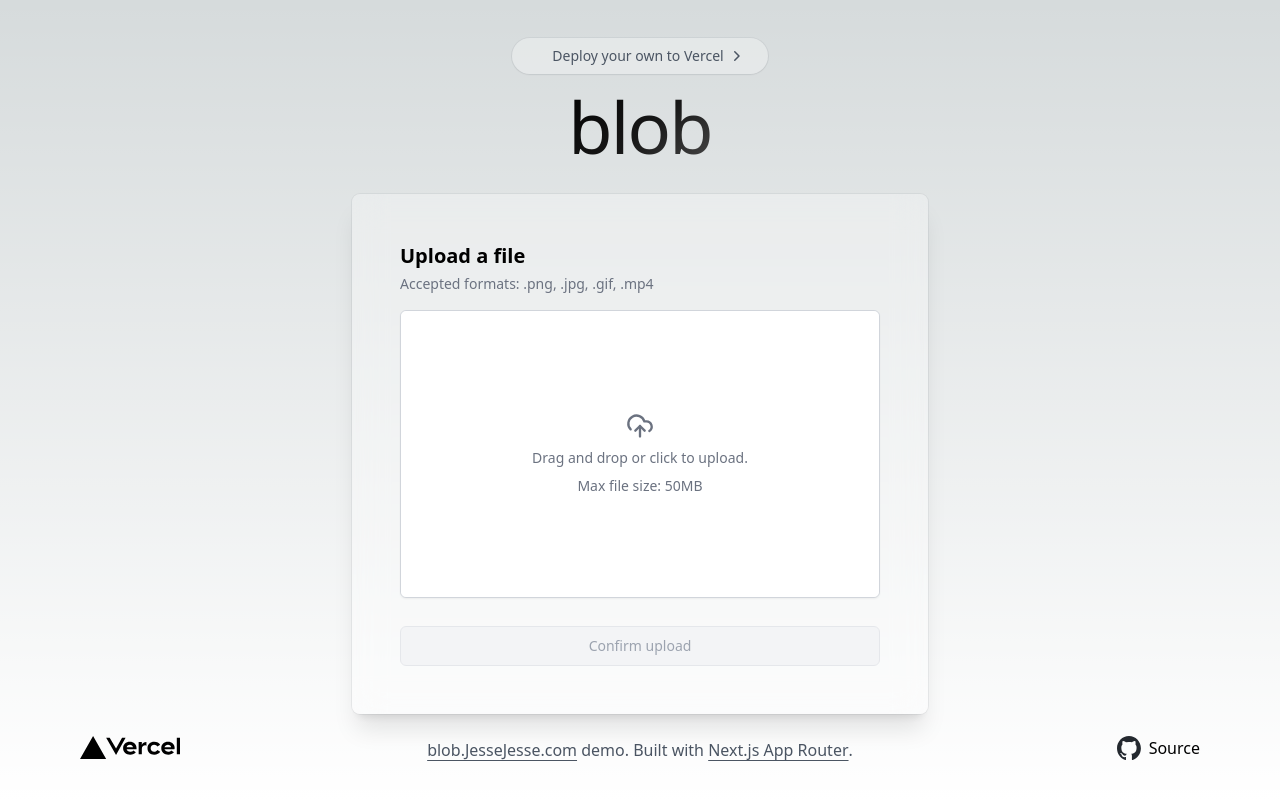
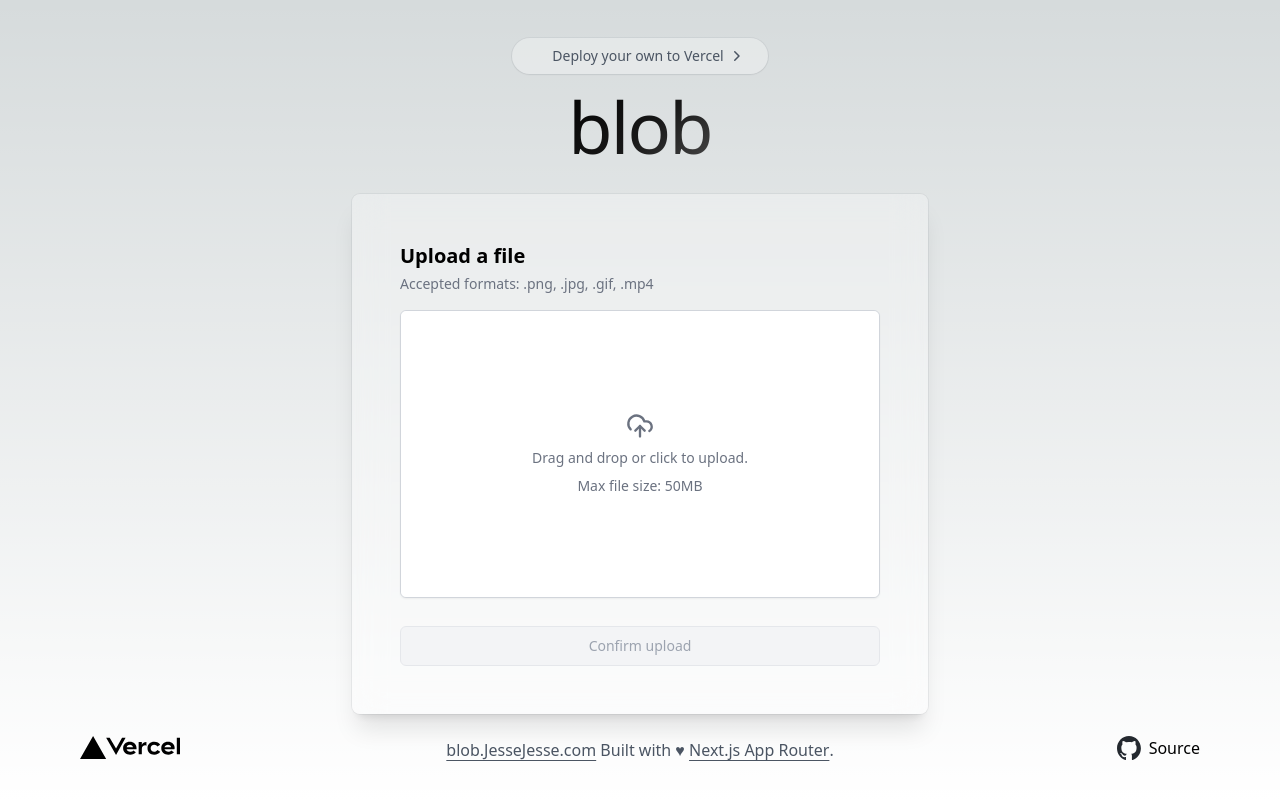
Before and after one commit to sudo-self/blob, a Next.js app: page / in a window 1280 px wide. Built offline with nearby package versions, Linux system fonts and the light colour scheme.

Commit message:
Update page.tsx

```diff
--- a/app/page.tsx
+++ b/app/page.tsx
@@ -28,7 +28,7 @@ export default function Home() {
         >
           blob.JesseJesse.com
         </Link>{' '}
-        demo. Built with{' '}
+       Built with&nbsp;&#9829;{' '}
         <Link
           href="https://nextjs.org/docs"
           className="font-medium underline underline-offset-4 hover:text-black transition-colors"
```
